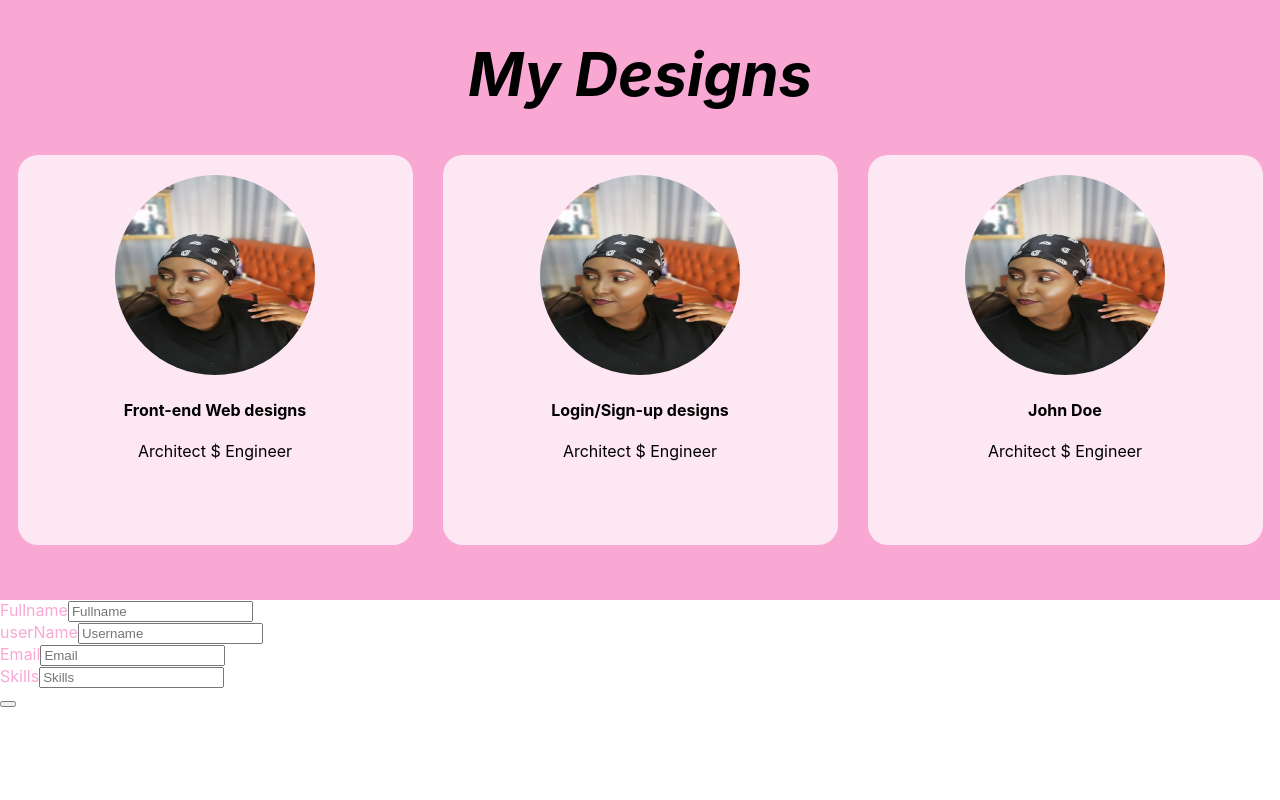
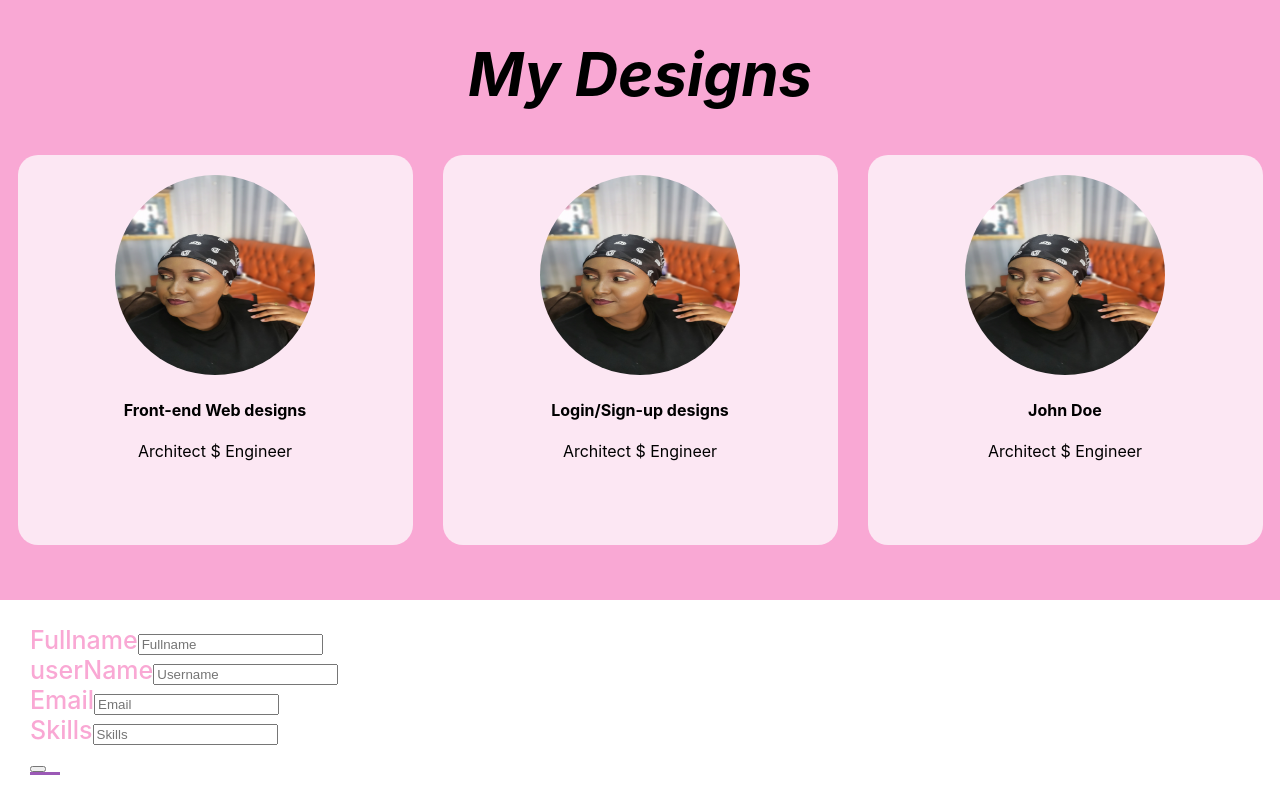
Before and after one commit to MaureenMurugi/techFace, a React (Create React App) app: page / in a window 1280 px wide. Shown: the part 461-1261 px from the top of the page. Before the commit the page ends 1169 px from the top, so only its background shows below. Built offline with nearby package versions, Linux system fonts and the light colour scheme.

Commit message:
Add styling to the form

```diff
--- a/src/index.css
+++ b/src/index.css
@@ -119,3 +119,33 @@ img{
 }
 
 /* ProfileForm */
+
+.body.form{
+  display: flex;
+  height: 100vh;
+  justify-content: center;
+  align-items: center;
+  padding: 10px;
+  background: linear-gradient(135deg, #71b7e6, #9b59b6);
+}
+.containerForm{
+  max-width: 700px;
+  width: 100%;
+  background: #fff;
+  padding: 25px 30px;
+  border-radius: 5px;
+}
+.containerForm .titleForm{
+  font-size: 25px;
+  font-weight: 500;
+  position: relative;
+}
+.containerForm .titleForm::before{
+  content: '';
+  position: absolute;
+  left: 0;
+  bottom: 0;
+  height: 3px;
+  width: 30px;
+  background: #9b59b6;
+}
```
